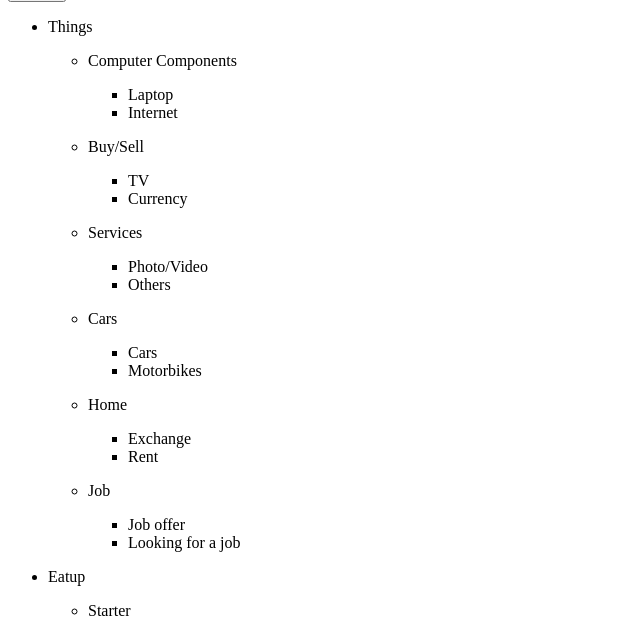
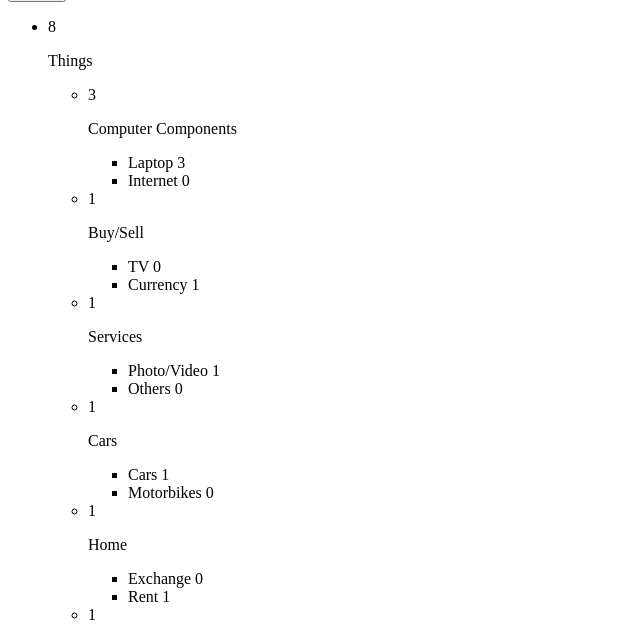
Before and after one commit to kuyata/kuyata, a website with bundled scripts: page app/index.html in a window 1280 px wide. Shown: the part 106-739 px from the top of the page, without its empty margins (0-640 px from the left). Built offline with nearby package versions, Linux system fonts and the light colour scheme; some packages are replaced by stand-ins of ours.

Commit message:
ui.categories. add items count

```diff
--- a/app/categories/categories.html
+++ b/app/categories/categories.html
@@ -1,22 +1,21 @@
 <ul id="accordion" class="nav-levels">
-	<!--ul ng-controller="Sites as vm" class="nav navbar-nav"><li ng-repeat="site in vm.sites"><a ui-sref=".categories({site:site.slug})">{{ site.name }}</a></li></ul-->
 	<li ng-repeat="category in vm.categories" class="nav-levels-1 panel panel-category">
 		<a ui-sref=".itemList({category:category.slug})" class="" data-toggle="collapse" data-parent="#accordion" data-target="{{ '#' + category.slug }}">
-			<!--span class="badge">{{ (vm.items | filter:{category:category.slug}).length }}</span-->
+			<span class="badge">{{ (vm.items | filter:{category:category.slug}).length }}</span>
 
 			<p class="nav-levels-title">{{ category.name }}</p>
 		</a>
 		<ul id="{{ category.slug }}" class="collapse">
 			<li ng-repeat="subcat1 in category.subcat1" class="nav-levels-1 panel panel-category-sub">
 				<a ui-sref=".itemListSubcat1({category:category.slug, subcat1:subcat1.slug})" class="accordion-toggle" data-toggle="collapse" data-parent="{{ '#' + category.slug }}" data-target="{{ '#' + subcat1.slug }}">
-					<!--span class="badge">{{ (vm.items | filter:{subcat1:subcat1.slug}).length }}</span-->
+					<span class="badge">{{ (vm.items | filter:{subcat1:subcat1.slug}).length }}</span>
 					<p class="nav-levels-title">{{ subcat1.name }}</p>
 				</a>
 				<ul class="nav-levels-2 collapse" id="{{ subcat1.slug }}">
 					<li ng-repeat="subcat2 in subcat1.subcat2">
 						<a ui-sref=".itemListSubcat2({category:category.slug, subcat1:subcat1.slug, subcat2:subcat2.slug})">
 							{{ subcat2.name }}
-							<!--span class="badge">{{ (vm.items | filter:{subcat2:subcat2.slug}).length }}</span-->
+							<span class="badge">{{ (vm.items | filter:{subcat2:subcat2.slug}).length }}</span>
 						</a>
 					</li>
 				</ul>
```
